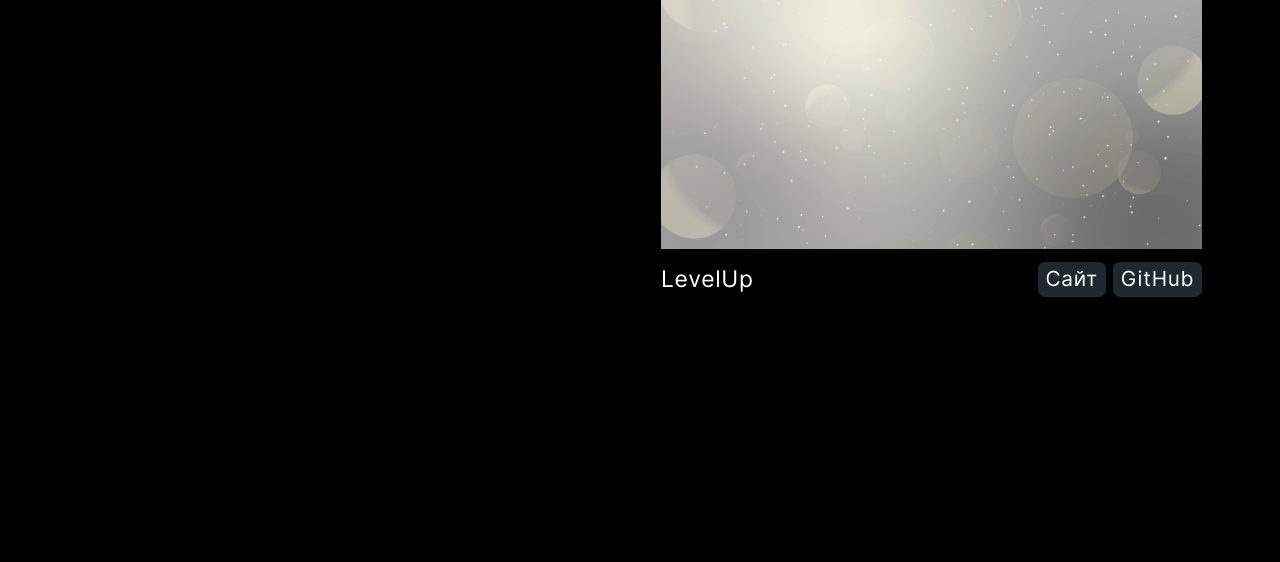
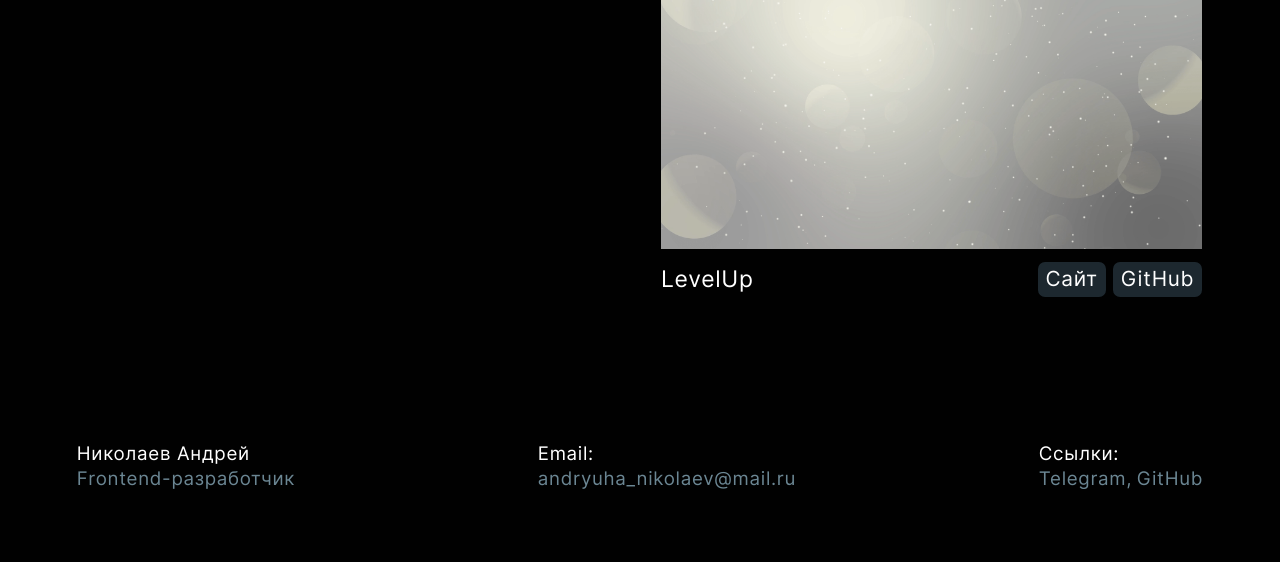
Before and after one commit to Andryuha-Nikolaev/portfolio, a website built with webpack: page src/index.html in a window 1280 px wide. Shown: the part 1453-2015 px from the top of the page. Before the commit the page ends 1825 px from the top, so only its background shows below. Built offline with nearby package versions, Linux system fonts and the light colour scheme; files whose address does not match are found by name.

Commit message:
feat: блок контакты

```diff
--- a/src/index.html
+++ b/src/index.html
@@ -20,7 +20,7 @@
           <div class="header__layers">
             <div class="header__title-container">
               <h1 class="header__title">Привет, я Андрей,</h1>
-              <p class="header__subtitle">Frontend разработчик</p>
+              <p class="header__subtitle">Frontend-разработчик</p>
             </div>
 
             <div class="header__layer header__layer-base"></div>
@@ -163,6 +163,25 @@
             </ul>
           </section>
         </main>
+        <footer class="footer">
+          <div class="footer__container">
+            <p class="footer__title">Николаев Андрей</p>
+            <p class="footer__info">Frontend-разработчик</p>
+          </div>
+          <div class="footer__container">
+            <p class="footer__title">Email:</p>
+            <p class="footer__info">andryuha_nikolaev@mail.ru</p>
+          </div>
+          <div class="footer__container">
+            <p class="footer__title">Ссылки:</p>
+            <a class="footer__info" href="https://t.me/andryuha_nikolaev" target="_blank"
+              >Telegram,</a
+            >
+            <a class="footer__info" href="https://github.com/Andryuha-Nikolaev" target="_blank"
+              >GitHub</a
+            >
+          </div>
+        </footer>
       </div>
     </div>
   </body>
--- a/src/scss/components/_all.scss
+++ b/src/scss/components/_all.scss
@@ -1,2 +1,3 @@
 @import './header';
 @import './work';
+@import './footer';
--- /dev/null
+++ b/src/scss/components/_footer.scss
@@ -0,0 +1,34 @@
+.footer {
+  margin: 0 auto;
+  max-width: 2180px;
+  padding: 70px 6vw;
+  position: relative;
+  display: flex;
+  justify-content: space-between;
+  gap: 20px;
+
+  @media screen and (max-width: 1023px) {
+    flex-direction: column;
+  }
+
+  @media screen and (max-width: 576px) {
+    padding: 50px 10px;
+  }
+
+  &__title {
+    @include textOptions(400, 0.9, 1.2, 30);
+
+    @media screen and (max-width: 1023px) {
+      @include textOptions(400, 1.3, 1.7, 30);
+    }
+  }
+
+  &__info {
+    @include textOptions(400, 0.9, 1.2, 30);
+    color: $lightBlue;
+
+    @media screen and (max-width: 1023px) {
+      @include textOptions(400, 1.3, 1.7, 30);
+    }
+  }
+}
```
